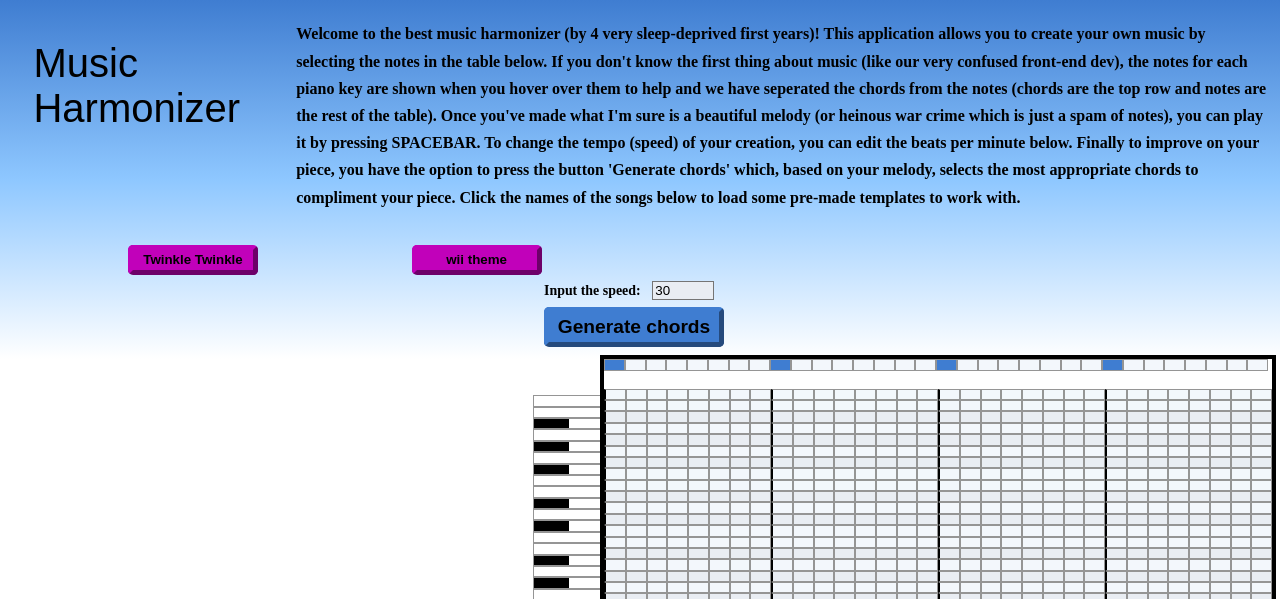
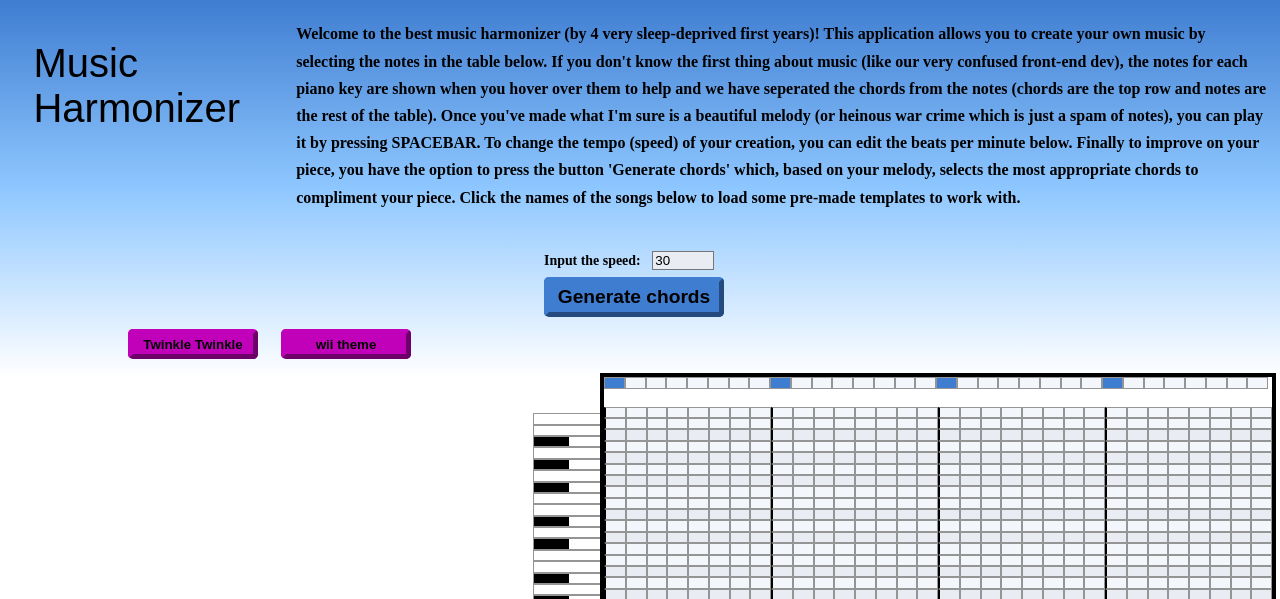
Before and after one commit to MiniMinnoww/HackSheffield9, a Flask app: page / in a window 1280 px wide. Shown: the top 599 px of the page. Run offline with Flask 3, Linux system fonts and the light colour scheme.

Commit message:
/\_____/\  | *   * |  \  -v-  /    -----

```diff
--- a/backend/static/css/style.css
+++ b/backend/static/css/style.css
@@ -114,8 +114,11 @@ input[type="number"]:hover{
     box-shadow: 2px 2px 5px rgb(117, 117, 117);
 }
 
+#templates{
+    margin-left: 10%;
+}
+
 #templates input{
-    margin-left: 10%;
     margin-right: 2%;
     background-color: var(--accent);
     border: 5px outset var(--accent);
--- a/backend/templates/index.html
+++ b/backend/templates/index.html
@@ -24,15 +24,16 @@
             </section>
         </section>
 
-        <div id="templates">
-
-        </div>
-
         <section id="bpm">
             <label> Input the speed:</label>
             <input type="number" value="30" min="10" max="240" id="input_bpm">
         </section>
         <input type="button" value="Generate chords" id="goButton">
+
+        <div id="templates">
+
+        </div>
+        <br>
     </section>
 
     <div id="container">
```
